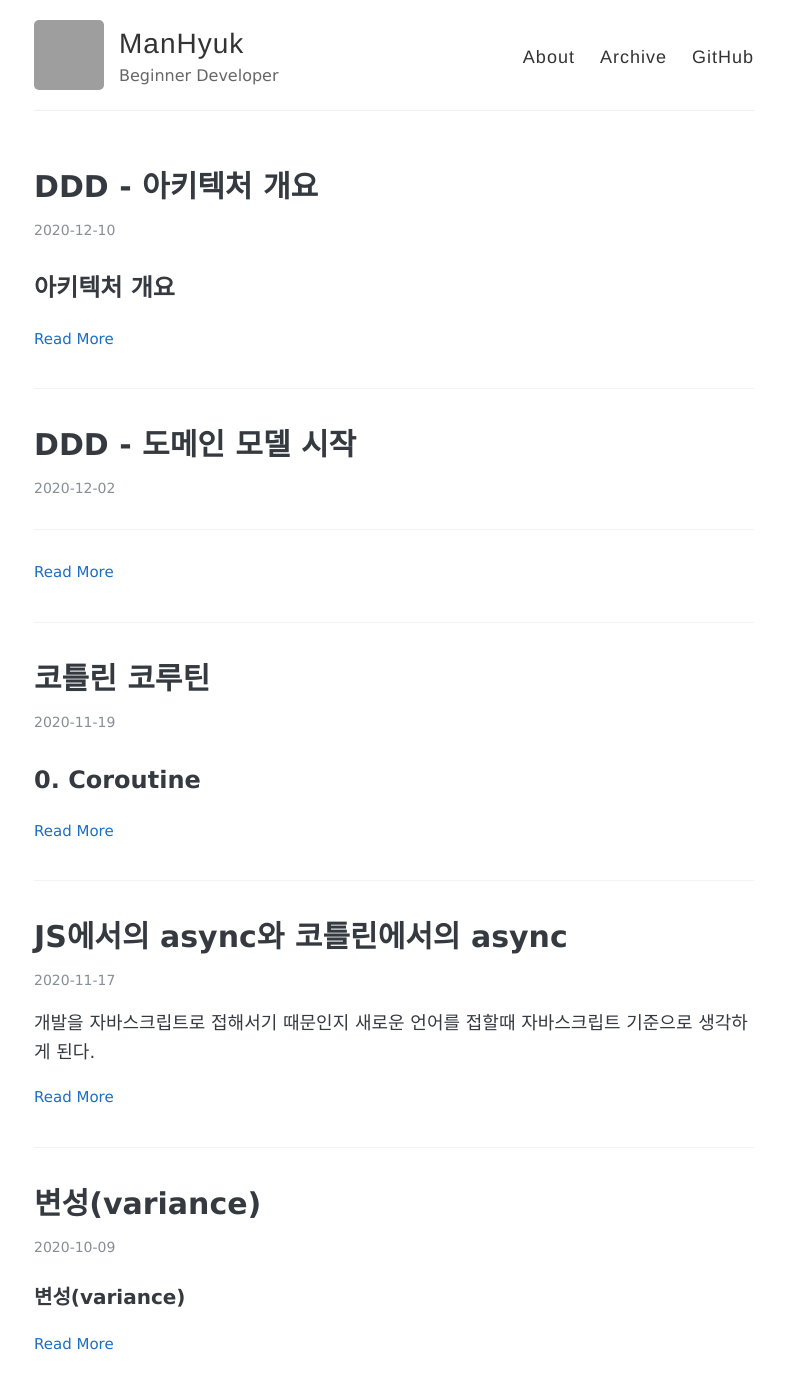
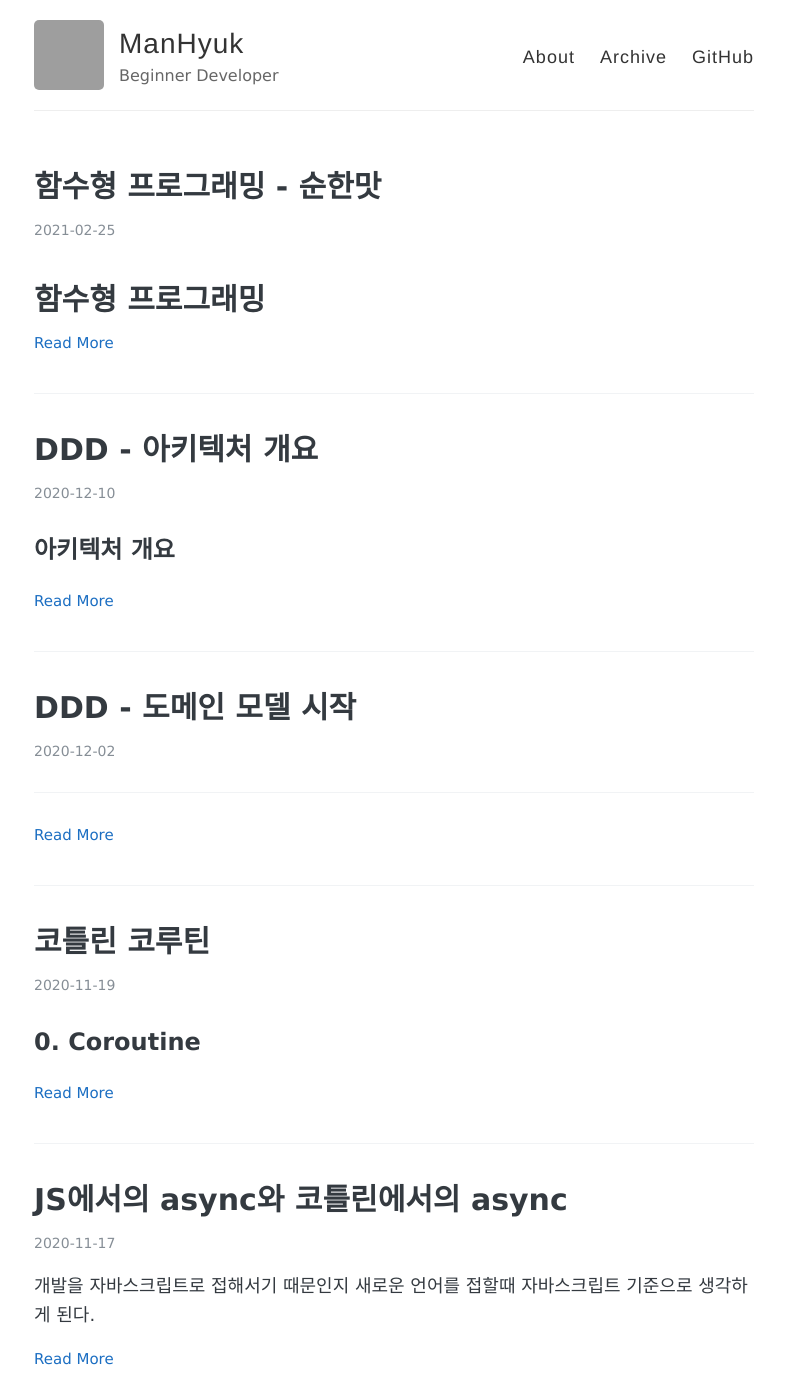
Before and after one commit to ManHyuk/ManHyuk.github.io, a Jekyll site: the page built from index.html, in a window 1280 px wide and 1400 px high. Shown: the whole window, without its empty margins (246-1031 px from the left). Built offline with Jekyll 4.4.1, drawn with Linux system fonts in a browser that asks for light colours; the list of posts is cut into pages by our own code; some of the changed lines change nothing that is shown; grey boxes are pictures that could not be loaded.

Commit message:
feat: add fp.md

````diff
--- a/_posts/2021-02-25-fp-1.md
+++ b/_posts/2021-02-25-fp-1.md
@@ -4,7 +4,6 @@
 comments: true
 description: ""
 keywords: ""
-published: false
 ---
 
 
@@ -360,11 +359,101 @@
 
 - 한 범주의 대상과 사상을 다른 범주로 대응하는 함수
 - 자신을 구성하는 타입의 값을 다루는 함수를 리프팅하거나 자신에게 적용하는 방법을 제공해야 한다.
-- `F<T>` 꼴의 선언을 갖고, `(f: (x: A) => B) => (tx: F<A>) => F<B> 꼴 또는 (f: (x: A) => B, tx: F<A>) => F<B>` 꼴의 함수를 지원해야 한다.
+- 리프팅이 가능한 `F<T>` 꼴의 선언을 갖고, `(f: (x: A) => B) => (tx: F<A>) => F<B> 꼴 또는 (f: (x: A) => B, tx: F<A>) => F<B>` 꼴의 함수를 지원해야 한다.
+
+가장 친숙한 예로 `map`이 functor의 일종이다.
+
+```java
+interface Functor<T> {
+  <R> Functor<R> map(Function<T, R> f);
+}
+Int stringToInt(String string);
+```
+
+
+`map`은 단지 원소를 순회하는 용도가 아닌 `<T>타입`을 `<R>타입` 으로 변경해주는 기능이다.
+
+`map`은 값을 꺼낼 수도 없고, 메소드로 값을 변경하는 용도밖에 없는데 사용하는 이유는
+일반적으로 모델링할 수 없는 상황을 모델링할 수 있다.
+
+간단하게 표현하자면
+`Optional<String> -> map( stringToInt() ) -> Optional<Integer>` 로 표현할 수 있다
+
+
+```js
+[].map(i => i * i);
+[1].map(i => i * i);
+```
+
+```typescript
+function parseBool(x: string): Maybe<boolean> {
+  const isTrue = /^true$/;
+  const isFalse = /^false$/;
+  const caseIgnoredX = x.toLowerCase();
+
+  if (isTrue.test(caseIgnoredX)) return new Just(true);
+  else if (isFalse.test(caseIgnoredX)) return new Just(false);
+  else return new Nothing;
+}
+
+function not(x: boolean): boolean {
+  return !x;
+}
+
+parseBool('true')[map](not); // Just(false)
+parseBool('false')[map](not); // Just(true)
+parseBool('is not boolean')[map](not); // Nothing
+```
+
+
+### Monad
+
+안전한 함수 합성을 위해 사용
+
+
+~~js예제 코드가 생각안나서 java로..~~
+```java
+Cart cart = getCart();
+if (cart != null) {
+  Product product = cart.getProduct();
+  if (product != null) {
+    // ... ~
+  }
+}
+
+// using monad
+Optinal.ofNullable(getCart().ifPrenset(cart ->
+  Optinal.ofNullable(cart.getProduct().ifPresnet(product -> {
+    // ...
+  }))
+))
+
+// js
+getCart().map(cart ->
+  cart.getProduct().map(product -> {
+    // ...
+  })
+)
+```
+`Optional`도 모나드의 일종
+
+값이 미래에 준비된다거나 지금 당장 평가할 수 없는 코드를 안전하게 사용하기 위한 방법
 
 
 
 
-### Monoid
 
-### Monad
+
+
+
+
+
+
+
+
+---
+
+참고
+1. https://overcurried.com
+2. https://www.inflearn.com/course/함수형_ES6_응용편
+3. https://www.youtube.com/watch?v=jI4aMyqvpfQ&ab_channel=naverd2
````
